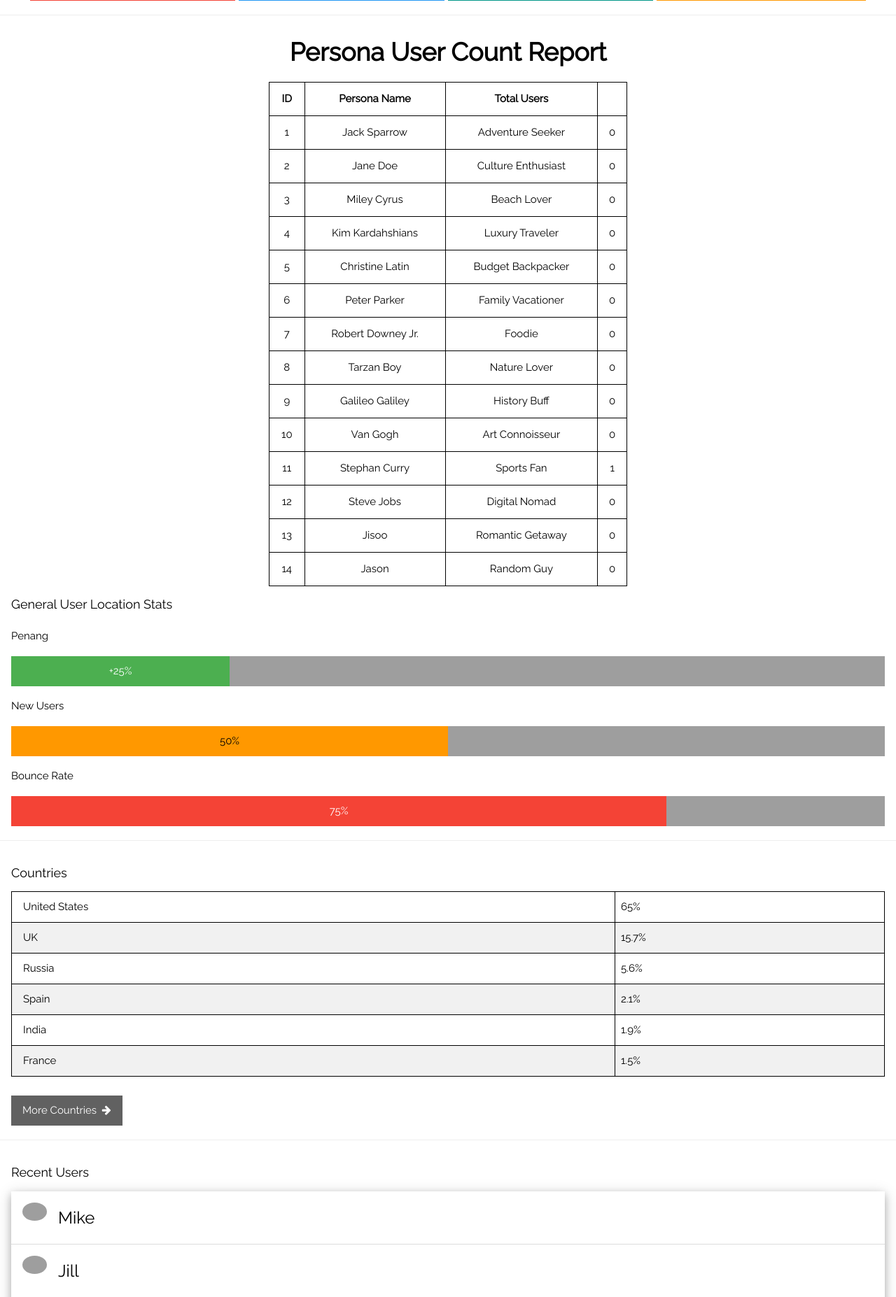
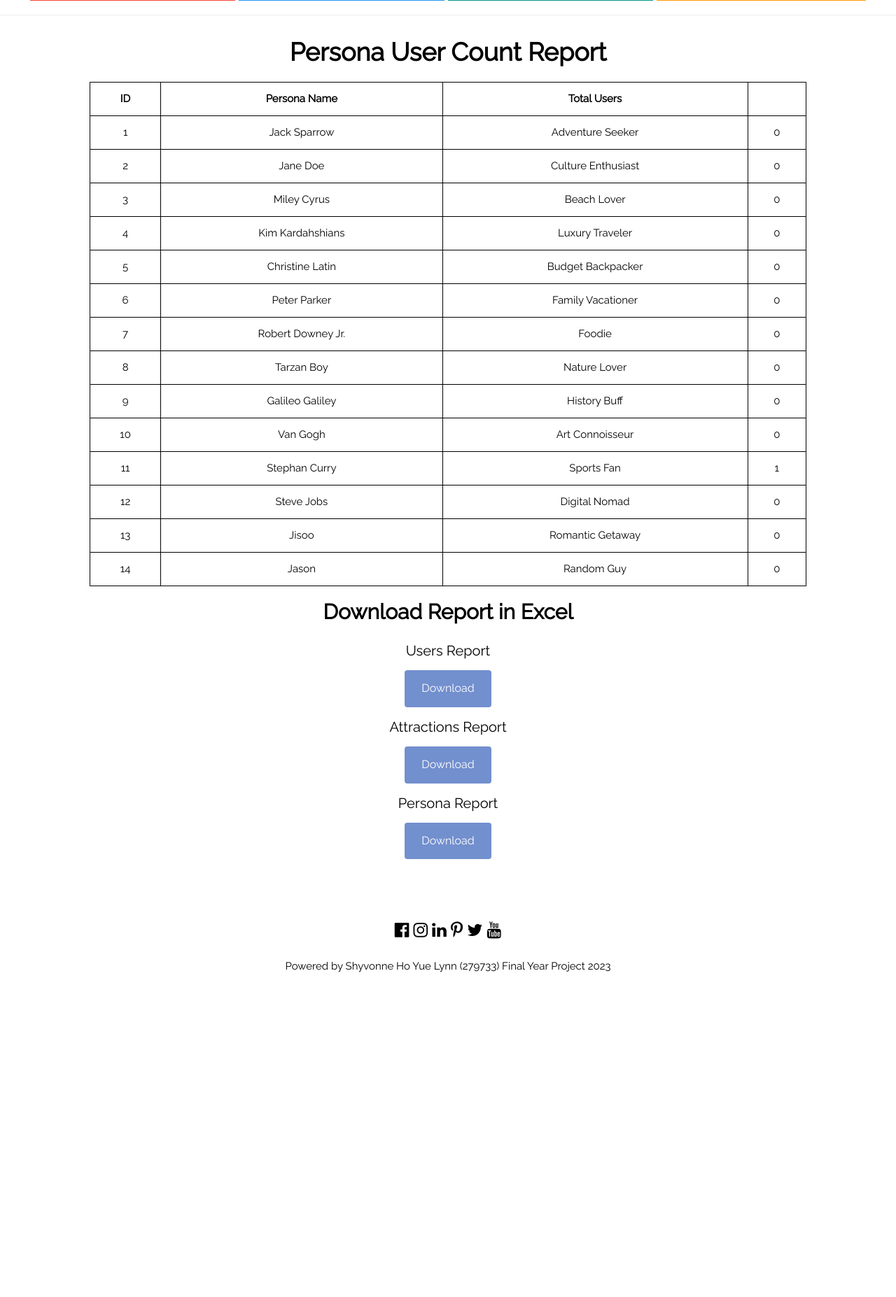
Before and after one commit to shyvonnej/trippintrip, a PHP site: page /insights.php in a window 1280 px wide. Shown: the part 480-2334 px from the top of the page at 70% size. After the commit the page ends 1870 px from the top, so only its background shows below. Run offline with PHP 8.4, Linux system fonts and the light colour scheme; a user stored in the database is signed in; data comes from the database, SQL or seed files in the repository; grey boxes are pictures that could not be loaded.

Commit message:
Update insights.php

```diff
--- a/trippintrip/web/insights.php
+++ b/trippintrip/web/insights.php
@@ -71,6 +71,75 @@ $conn = null;
     <link rel="stylesheet" href="https://fonts.googleapis.com/css?family=Raleway">
     <link rel="stylesheet" href="https://cdnjs.cloudflare.com/ajax/libs/font-awesome/4.7.0/css/font-awesome.min.css">
     <script src="https://ajax.googleapis.com/ajax/libs/jquery/3.6.0/jquery.min.js"></script>
+    <script>
+        function userreports() {
+            fetch('userreports.php', {
+                method: 'POST',
+                headers: {
+                    'Content-Type': 'text/csv'
+                },
+                body: JSON.stringify({ /* put any data to send to the server here */ })
+            })
+                .then(response => response.blob())
+                .then(blob => {
+                    const url = window.URL.createObjectURL(new Blob([blob]));
+                    const a = document.createElement('a');
+                    a.href = url;
+                    a.download = 'users_report.csv';
+                    a.click();
+                    window.URL.revokeObjectURL(url);
+                })
+                .catch(error => {
+                    console.error(error); // handle any error here
+                });
+        }
+    </script>
+    <script>
+        function attractionreports() {
+            fetch('attractionreport.php', {
+                method: 'POST',
+                headers: {
+                    'Content-Type': 'text/csv'
+                },
+                body: JSON.stringify({ /* put any data to send to the server here */ })
+            })
+                .then(response => response.blob())
+                .then(blob => {
+                    const url = window.URL.createObjectURL(new Blob([blob]));
+                    const a = document.createElement('a');
+                    a.href = url;
+                    a.download = 'attraction_report.csv';
+                    a.click();
+                    window.URL.revokeObjectURL(url);
+                })
+                .catch(error => {
+                    console.error(error); // handle any error here
+                });
+        }
+    </script>
+    <script>
+        function personareports() {
+            fetch('personareports.php', {
+                method: 'POST',
+                headers: {
+                    'Content-Type': 'text/csv'
+                },
+                body: JSON.stringify({ /* put any data to send to the server here */ })
+            })
+                .then(response => response.blob())
+                .then(blob => {
+                    const url = window.URL.createObjectURL(new Blob([blob]));
+                    const a = document.createElement('a');
+                    a.href = url;
+                    a.download = 'persona_report.csv';
+                    a.click();
+                    window.URL.revokeObjectURL(url);
+                })
+                .catch(error => {
+                    console.error(error); // handle any error here
+                });
+        }
+    </script>
     <style>
         body,
         h1,
@@ -110,7 +179,21 @@ $conn = null;
         table {
             text-align: center;
             border-collapse: collapse;
-            width: 40%;
+            width: 80%;
+        }
+
+        button {
+            font-size: 16px;
+            padding: 12px 24px;
+            background-color: #728FCE;
+            color: white;
+            border: none;
+            border-radius: 4px;
+            cursor: pointer;
+        }
+
+        button:hover {
+            background-color: #2B3856;
         }
     </style>
 </head>
@@ -215,100 +298,20 @@ $conn = null;
     }
     echo "</table>";
     ?>
+    <h2 style="text-align:center"><b>Download Report in Excel</b></h2>
+    <div style="text-align: center;">
+        <h4>Users Report</h4>
+        <button onclick="userreports()">Download</button>
+    </div>
+    <div style="text-align: center;">
+        <h4>Attractions Report</h4>
+        <button onclick="attractionreports()">Download</button>
+    </div>
+    <div style="text-align: center;">
+        <h4>Persona Report</h4>
+        <button onclick="personareports()">Download</button>
+    </div>
 
-
-    <div class="w3-container">
-        <h5>General User Location Stats</h5>
-        <p>Penang</p>
-        <div class="w3-grey">
-            <div class="w3-container w3-center w3-padding w3-green" style="width:25%">+25%</div>
-        </div>
-
-        <p>New Users</p>
-        <div class="w3-grey">
-            <div class="w3-container w3-center w3-padding w3-orange" style="width:50%">50%</div>
-        </div>
-
-        <p>Bounce Rate</p>
-        <div class="w3-grey">
-            <div class="w3-container w3-center w3-padding w3-red" style="width:75%">75%</div>
-        </div>
-    </div>
-    <hr>
-
-    <div class="w3-container">
-        <h5>Countries</h5>
-        <table class="w3-table w3-striped w3-bordered w3-border w3-hoverable w3-white">
-            <tr>
-                <td>United States</td>
-                <td>65%</td>
-            </tr>
-            <tr>
-                <td>UK</td>
-                <td>15.7%</td>
-            </tr>
-            <tr>
-                <td>Russia</td>
-                <td>5.6%</td>
-            </tr>
-            <tr>
-                <td>Spain</td>
-                <td>2.1%</td>
-            </tr>
-            <tr>
-                <td>India</td>
-                <td>1.9%</td>
-            </tr>
-            <tr>
-                <td>France</td>
-                <td>1.5%</td>
-            </tr>
-        </table><br>
-        <button class="w3-button w3-dark-grey">More Countries  <i class="fa fa-arrow-right"></i></button>
-    </div>
-    <hr>
-    <div class="w3-container">
-        <h5>Recent Users</h5>
-        <ul class="w3-ul w3-card-4 w3-white">
-            <li class="w3-padding-16">
-                <img src="/w3images/avatar2.png" class="w3-left w3-circle w3-margin-right" style="width:35px">
-                <span class="w3-xlarge">Mike</span><br>
-            </li>
-            <li class="w3-padding-16">
-                <img src="/w3images/avatar5.png" class="w3-left w3-circle w3-margin-right" style="width:35px">
-                <span class="w3-xlarge">Jill</span><br>
-            </li>
-            <li class="w3-padding-16">
-                <img src="/w3images/avatar6.png" class="w3-left w3-circle w3-margin-right" style="width:35px">
-                <span class="w3-xlarge">Jane</span><br>
-            </li>
-        </ul>
-    </div>
-    <hr>
-    <br>
-    <div class="w3-container w3-dark-grey w3-padding-32">
-        <div class="w3-row">
-            <div class="w3-container w3-third">
-                <h5 class="w3-bottombar w3-border-green">Demographic</h5>
-                <p>Language</p>
-                <p>Country</p>
-                <p>City</p>
-            </div>
-            <div class="w3-container w3-third">
-                <h5 class="w3-bottombar w3-border-red">System</h5>
-                <p>Browser</p>
-                <p>OS</p>
-                <p>More</p>
-            </div>
-            <div class="w3-container w3-third">
-                <h5 class="w3-bottombar w3-border-orange">Target</h5>
-                <p>Users</p>
-                <p>Active</p>
-                <p>Geo</p>
-                <p>Interests</p>
-            </div>
-        </div>
-    </div>
     <!-- Footer -->
     <footer class="w3-center w3-white w3-padding-64">
         <div class="w3-xlarge w3-section">
@@ -326,5 +329,4 @@ $conn = null;
     </footer>
 
 </body>
-
 </html>
```
